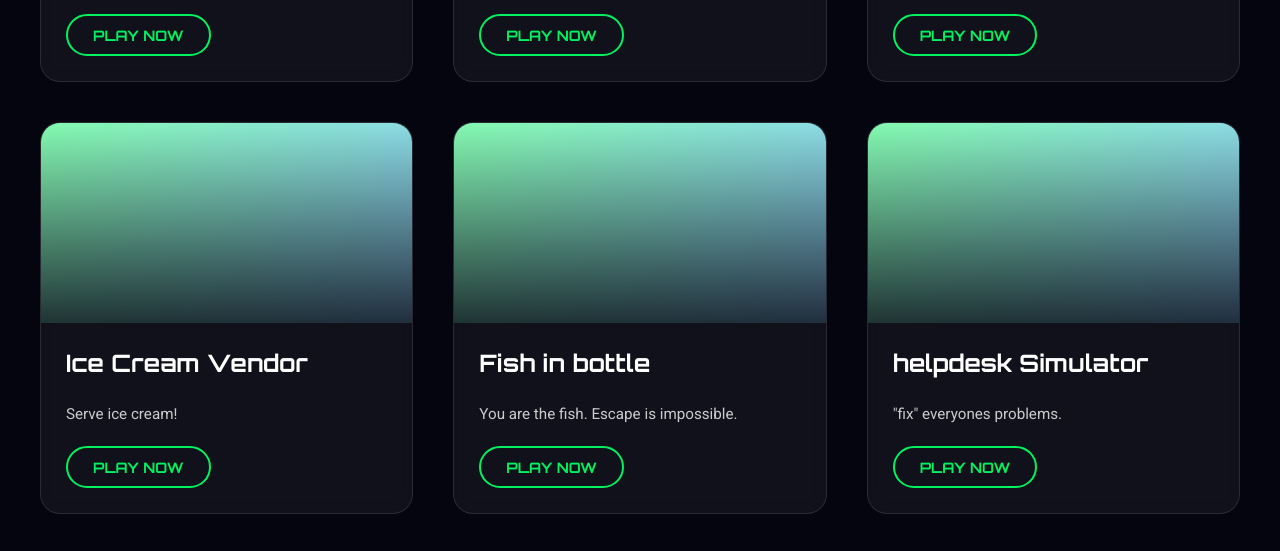
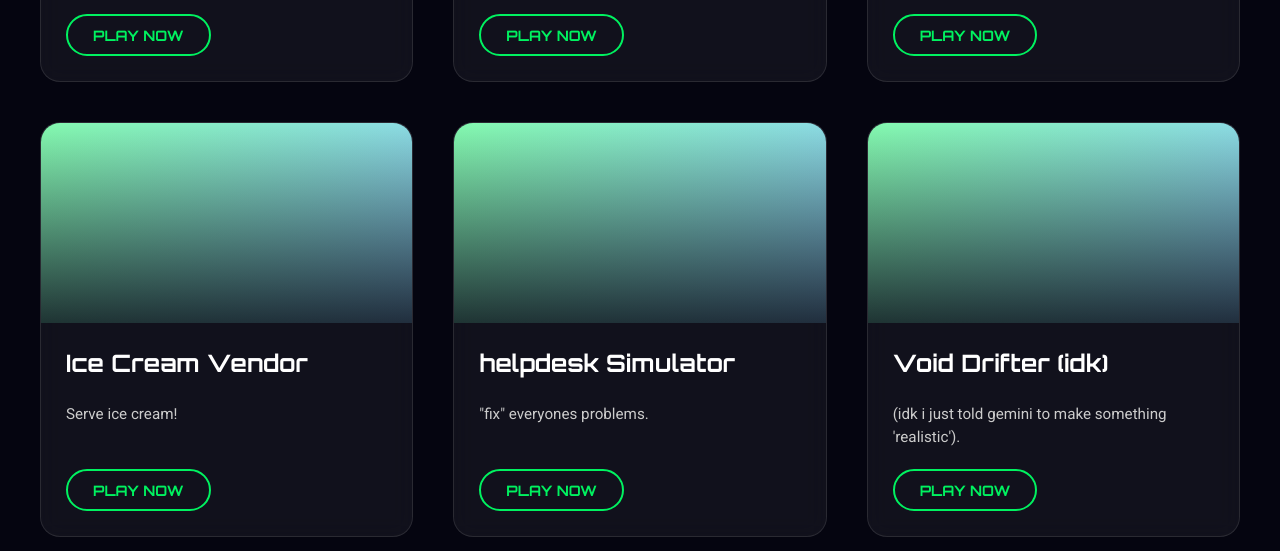
Before and after one commit to Joey-Red/ai-slop, a plain HTML site: page index.html in a window 1280 px wide. Shown: the part 1880-2431 px from the top of the page. Drawn offline with nearby package versions, Linux system fonts and the light colour scheme; animation ran at ten frames a second.

Commit message:
crashing issue with fish in bottle

```diff
--- a/index.html
+++ b/index.html
@@ -334,14 +334,15 @@
             <span class="play-btn">Play Now</span>
           </div>
         </a>
-        <a href="./aq-bottle.html" class="game-card">
+        <!-- this WILL crash your tab lol -->
+        <!-- <a href="./aq-bottle.html" class="game-card">
           <div class="card-thumb thumb-2"></div>
           <div class="card-content">
             <h2 class="game-title">Fish in bottle</h2>
             <p class="game-desc">You are the fish. Escape is impossible.</p>
             <span class="play-btn">Play Now</span>
           </div>
-        </a>
+        </a> -->
         <a href="./helpdesk-rage.html" class="game-card">
           <div class="card-thumb thumb-2"></div>
           <div class="card-content">
```
